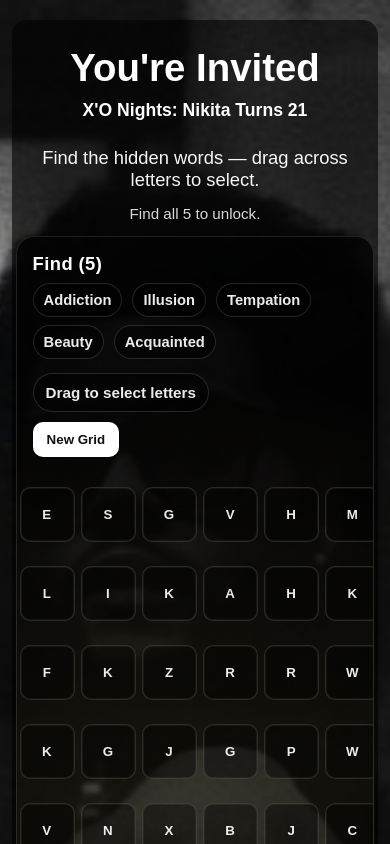
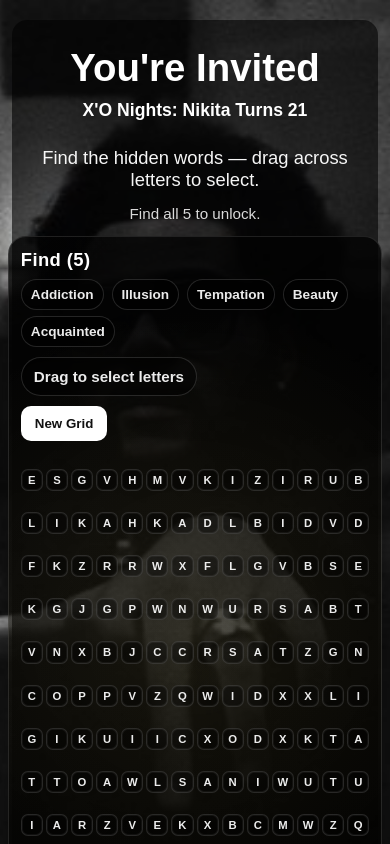
Before and after one commit to nikimaist1234-sudo/Invite-BBTM, a plain HTML site: page index.html in a window 390 px wide. Both pictures are taken after a click on the button "I'm ready". Shown: the top 844 px of the page. Drawn offline with Linux system fonts and the light colour scheme.

Commit message:
Update style.css
updated2

```diff
--- a/style.css
+++ b/style.css
@@ -188,10 +188,11 @@
     display: grid;
     grid-template-columns: repeat(var(--n), 1fr);
     gap: 6px;
-    width: min(720px, 90vw);
+    width: min(720px, 92vw);
     user-select: none;
     -webkit-user-select: none;
-    touch-action: none; /* IMPORTANT for dragging on mobile */
+    touch-action: none;
+    margin: 0 auto;
 }
 
 .ws-cell{
@@ -203,10 +204,15 @@
     display: grid;
     place-items: center;
     font-weight: 900;
-    letter-spacing: 0.5px;
+
+    /* ✅ scales down smoothly on phones */
+    font-size: clamp(10px, 2.6vw, 16px);
+    letter-spacing: 0.25px;
+
     cursor: pointer;
     transition: 120ms ease;
     box-shadow: inset 0 0 0 1px rgba(255,255,255,0.05);
+    padding: 0;
 }
 
 .ws-cell:hover{
@@ -424,6 +430,41 @@
 /* ---------------- MOBILE RESPONSIVE ---------------- */
 @media (max-width: 768px) {
 
+    @media (max-width: 768px) {
+
+    /* ...keep your existing mobile rules... */
+
+    .wordsearch{
+        width: 96vw;
+        padding: 12px;
+    }
+
+    .ws-grid{
+        width: 96vw;     /* ✅ force full phone width */
+        max-width: 96vw; /* ✅ prevent overflow */
+        gap: 3px;        /* ✅ biggest fix for fitting */
+    }
+
+    .ws-cell{
+        border-radius: 7px;
+        font-size: clamp(9px, 2.9vw, 14px);
+        letter-spacing: 0.15px;
+    }
+
+    .ws-top{
+        gap: 10px;
+        margin-bottom: 10px;
+    }
+
+    .ws-list{
+        gap: 6px 8px;
+    }
+
+    .ws-word{
+        font-size: 0.85rem;
+        padding: 7px 9px;
+    }
+}
     .page {
         padding: 20px;
         min-height: 100vh;
```
